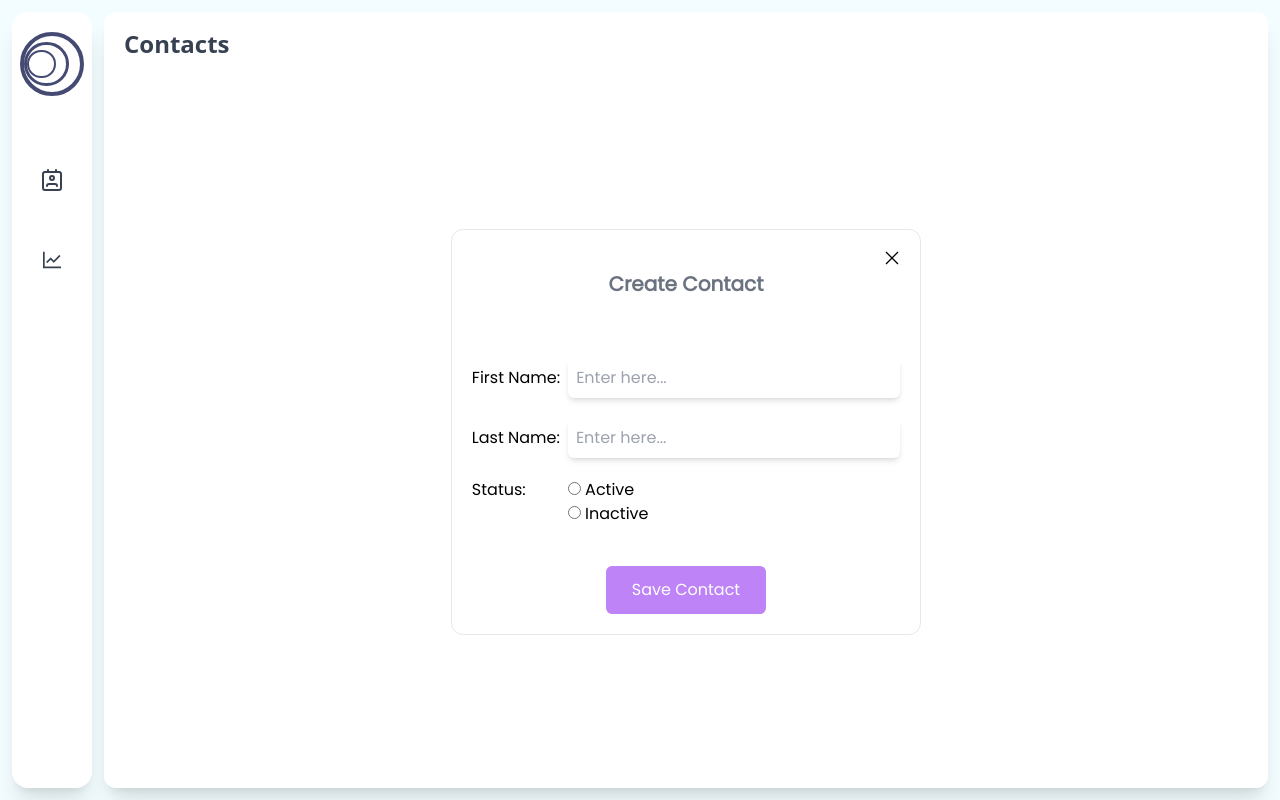
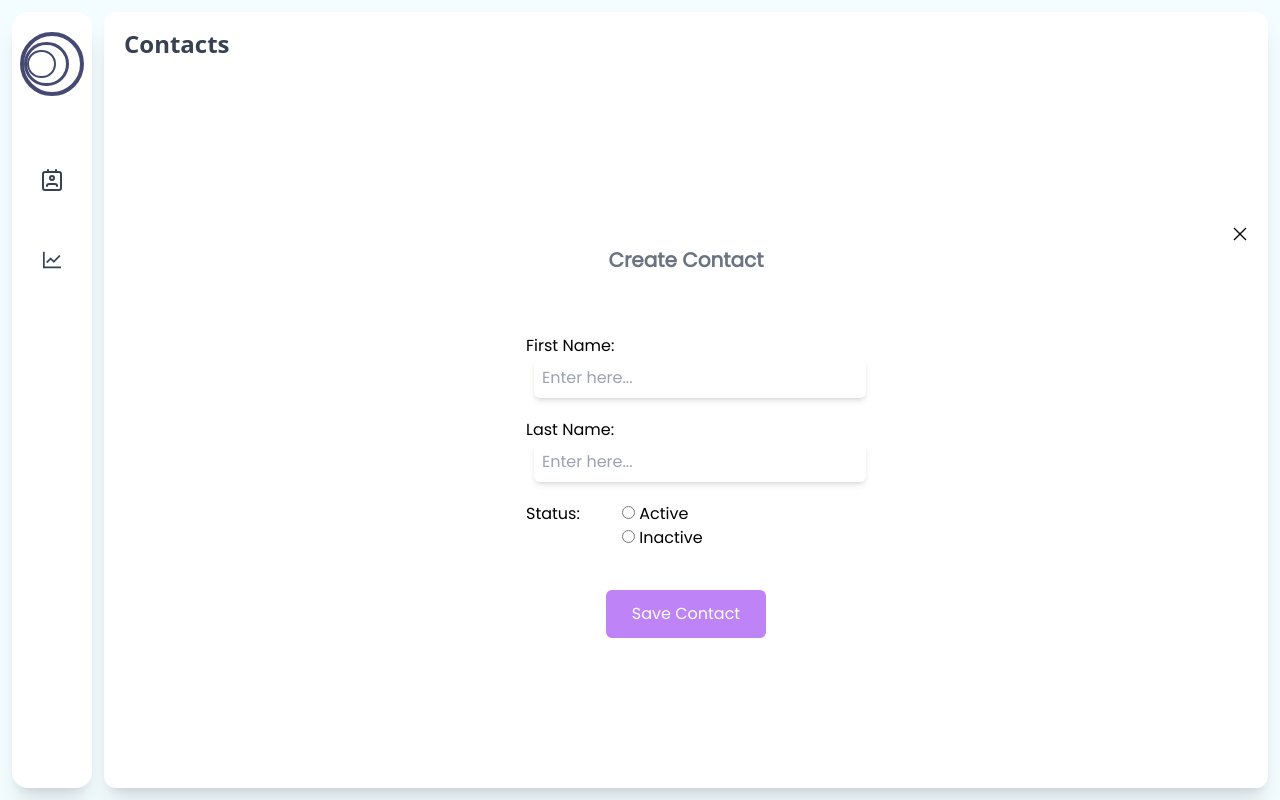
Before and after one commit to Ashirwad-Shetye/taiyo-ai-test, a React (Vite) app: page / in a window 1280 px wide. Both pictures are taken after a click on the button "Create Contact". Built offline with nearby package versions, Linux system fonts and the light colour scheme; no server answers.

Commit message:
fix: modal width

```diff
--- a/src/components/contacts/contactList.tsx
+++ b/src/components/contacts/contactList.tsx
@@ -1,7 +1,7 @@
 import React from "react";
 
 function ContactList() {
-  return <div>ContactList</div>;
+  return <div className="border flex-1 w-full">ContactList</div>;
 }
 
 export default ContactList;
--- a/src/components/contacts/createContactForm.tsx
+++ b/src/components/contacts/createContactForm.tsx
@@ -6,7 +6,7 @@ interface Props {
 
 function CreateContactForm({ closeModal }: Props) {
   return (
-    <div className="relative px-5 flex-1 font-poppins border rounded-xl">
+    <div className="relative px-5 flex-1 font-poppins">
       <button
         onClick={closeModal}
         className="absolute w-8 flex justify-center items-center h-8 right-0 top-0 m-3 hover:bg-accent1 hover:rounded-full"
@@ -17,7 +17,10 @@ function CreateContactForm({ closeModal }: Props) {
         <h1 className="mx-auto h-12 my-10 pb-5 text-xl text-center font-bold text-gray-500">
           Create Contact
         </h1>
-        <form action="submit" className="flex flex-col space-y-10 pb-5">
+        <form
+          action="submit"
+          className="flex w-80 mx-auto flex-col space-y-10 pb-5"
+        >
           <div className="flex flex-col space-y-5">
             <div className="space-x-2">
               <label>First Name:</label>
--- a/src/pages/contacts.tsx
+++ b/src/pages/contacts.tsx
@@ -25,7 +25,7 @@ function Contacts() {
             <CreateContactButton openModal={openModal} />
           </div>
         )}
-        <div className="flex-1 flex justify-center items-center">
+        <div className="flex-1 w-full flex justify-center items-center">
           {isModalOpen ? (
             <CreateContactForm closeModal={closeModal} />
           ) : (
```
